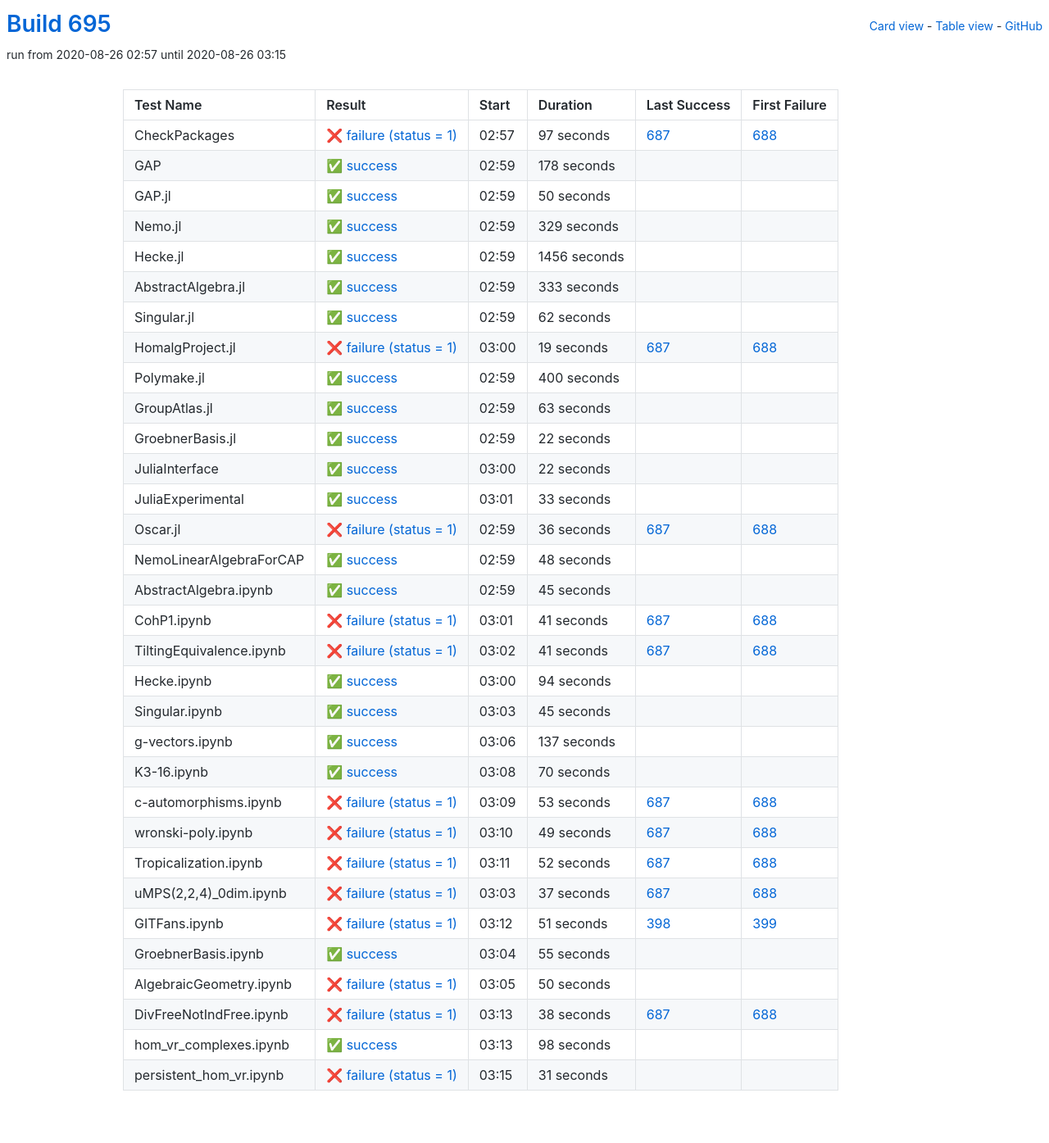
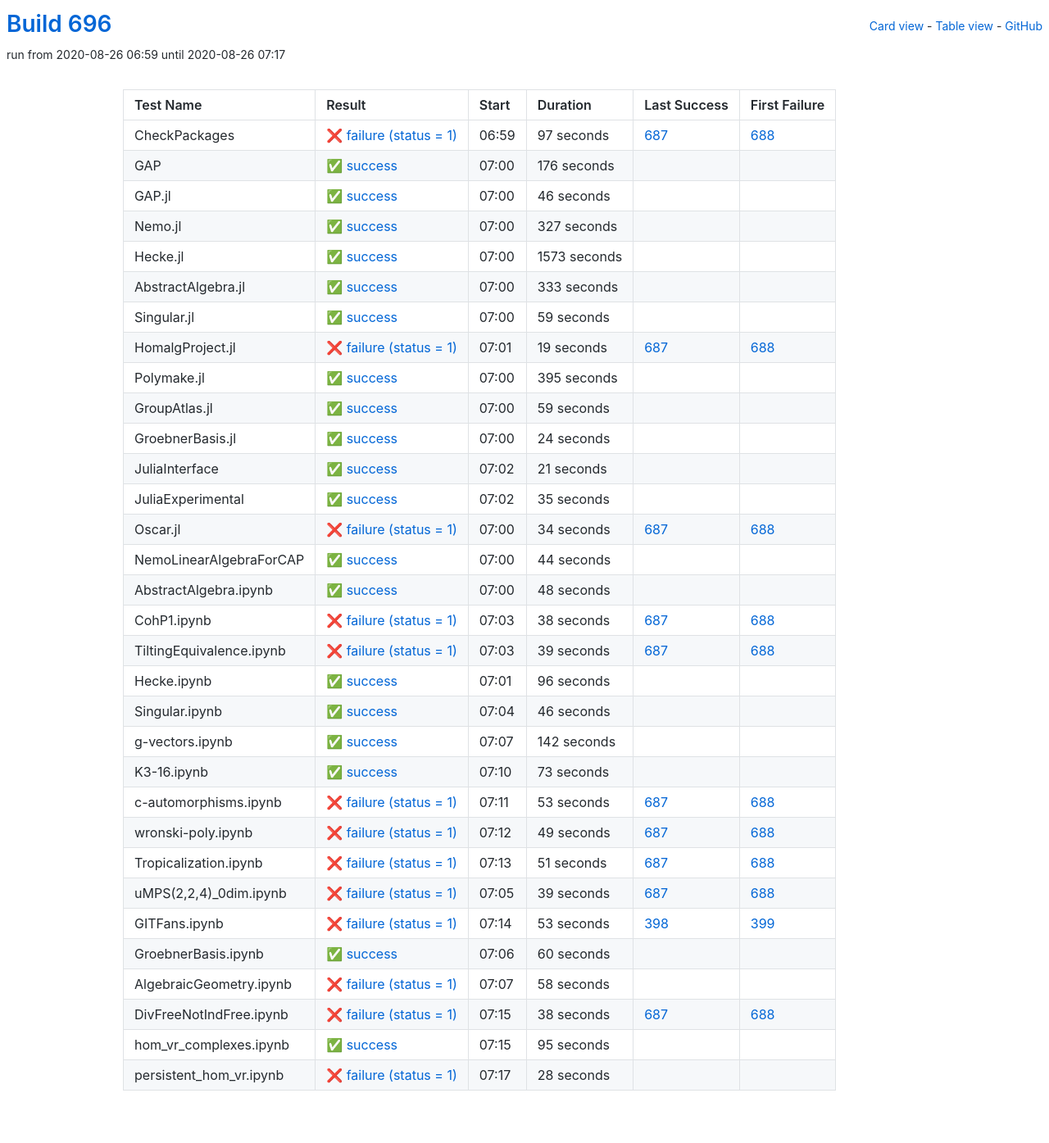
Before and after one commit to oscar-system/oscar-ci-status-stable, a Jekyll site: the page built from table.html, in a window 1280 px wide. Shown: the whole page at 82% size. Built offline with Jekyll 4.4.1, drawn with Linux system fonts in a browser that asks for light colours.

Commit message:
Build #696

```diff
--- a/_data/ci.yml
+++ b/_data/ci.yml
@@ -1,6 +1,6 @@
 ---
-build: 695
-build_url: https://oscarci.mathematik.uni-kl.de/job/oscar-stable/695/
+build: 696
+build_url: https://oscarci.mathematik.uni-kl.de/job/oscar-stable/696/
 job: oscar-stable
 organization: oscar-system
 repo: oscar-ci-status-stable
@@ -8,8 +8,8 @@ repourl: https://github.com/oscar-system/oscar-ci-status-stable
 tests:
 - name: CheckPackages
   id: checkpackages
-  log: https://oscarci.mathematik.uni-kl.de/job/oscar-stable/695/artifact/logs/build-695/CheckPackages.log
-  start: 2020-08-26 02:57
+  log: https://oscarci.mathematik.uni-kl.de/job/oscar-stable/696/artifact/logs/build-696/CheckPackages.log
+  start: 2020-08-26 06:59
   success: false
   exitcode: 1
   status: failure
@@ -20,56 +20,56 @@ tests:
   first_failure_url: https://oscarci.mathematik.uni-kl.de/job/oscar-stable/688/
 - name: GAP
   id: gap
-  log: https://oscarci.mathematik.uni-kl.de/job/oscar-stable/695/artifact/logs/build-695/GAP.log
-  start: 2020-08-26 02:59
+  log: https://oscarci.mathematik.uni-kl.de/job/oscar-stable/696/artifact/logs/build-696/GAP.log
+  start: 2020-08-26 07:00
   success: true
   exitcode: 0
   status: success
-  duration: 178
+  duration: 176
   last_success: false
   last_success_url:
   first_failure: false
   first_failure_url:
 - name: GAP.jl
   id: gap-jl
-  log: https://oscarci.mathematik.uni-kl.de/job/oscar-stable/695/artifact/logs/build-695/GAP.jl.log
-  start: 2020-08-26 02:59
+  log: https://oscarci.mathematik.uni-kl.de/job/oscar-stable/696/artifact/logs/build-696/GAP.jl.log
+  start: 2020-08-26 07:00
   success: true
   exitcode: 0
   status: success
-  duration: 50
+  duration: 46
   last_success: false
   last_success_url:
   first_failure: false
   first_failure_url:
 - name: Nemo.jl
   id: nemo-jl
-  log: https://oscarci.mathematik.uni-kl.de/job/oscar-stable/695/artifact/logs/build-695/Nemo.jl.log
-  start: 2020-08-26 02:59
+  log: https://oscarci.mathematik.uni-kl.de/job/oscar-stable/696/artifact/logs/build-696/Nemo.jl.log
+  start: 2020-08-26 07:00
   success: true
   exitcode: 0
   status: success
-  duration: 329
+  duration: 327
   last_success: false
   last_success_url:
   first_failure: false
   first_failure_url:
 - name: Hecke.jl
   id: hecke-jl
-  log: https://oscarci.mathematik.uni-kl.de/job/oscar-stable/695/artifact/logs/build-695/Hecke.jl.log
-  start: 2020-08-26 02:59
+  log: https://oscarci.mathematik.uni-kl.de/job/oscar-stable/696/artifact/logs/build-696/Hecke.jl.log
+  start: 2020-08-26 07:00
   success: true
   exitcode: 0
   status: success
-  duration: 1456
+  duration: 1573
   last_success: false
   last_success_url:
   first_failure: false
   first_failure_url:
 - name: AbstractAlgebra.jl
   id: abstractalgebra-jl
-  log: https://oscarci.mathematik.uni-kl.de/job/oscar-stable/695/artifact/logs/build-695/AbstractAlgebra.jl.log
-  start: 2020-08-26 02:59
+  log: https://oscarci.mathematik.uni-kl.de/job/oscar-stable/696/artifact/logs/build-696/AbstractAlgebra.jl.log
+  start: 2020-08-26 07:00
   success: true
   exitcode: 0
   status: success
@@ -80,20 +80,20 @@ tests:
   first_failure_url:
 - name: Singular.jl
   id: singular-jl
-  log: https://oscarci.mathematik.uni-kl.de/job/oscar-stable/695/artifact/logs/build-695/Singular.jl.log
-  start: 2020-08-26 02:59
+  log: https://oscarci.mathematik.uni-kl.de/job/oscar-stable/696/artifact/logs/build-696/Singular.jl.log
+  start: 2020-08-26 07:00
   success: true
   exitcode: 0
   status: success
-  duration: 62
+  duration: 59
   last_success: false
   last_success_url:
   first_failure: false
   first_failure_url:
 - name: HomalgProject.jl
   id: homalgproject-jl
-  log: https://oscarci.mathematik.uni-kl.de/job/oscar-stable/695/artifact/logs/build-695/HomalgProject.jl.log
-  start: 2020-08-26 03:00
+  log: https://oscarci.mathematik.uni-kl.de/job/oscar-stable/696/artifact/logs/build-696/HomalgProject.jl.log
+  start: 2020-08-26 07:01
   success: false
   exitcode: 1
   status: failure
@@ -104,80 +104,92 @@ tests:
   first_failure_url: https://oscarci.mathematik.uni-kl.de/job/oscar-stable/688/
 - name: Polymake.jl
   id: polymake-jl
-  log: https://oscarci.mathematik.uni-kl.de/job/oscar-stable/695/artifact/logs/build-695/Polymake.jl.log
-  start: 2020-08-26 02:59
+  log: https://oscarci.mathematik.uni-kl.de/job/oscar-stable/696/artifact/logs/build-696/Polymake.jl.log
+  start: 2020-08-26 07:00
   success: true
   exitcode: 0
   status: success
-  duration: 400
+  duration: 395
   last_success: false
   last_success_url:
   first_failure: false
   first_failure_url:
 - name: GroupAtlas.jl
   id: groupatlas-jl
-  log: https://oscarci.mathematik.uni-kl.de/job/oscar-stable/695/artifact/logs/build-695/GroupAtlas.jl.log
-  start: 2020-08-26 02:59
+  log: https://oscarci.mathematik.uni-kl.de/job/oscar-stable/696/artifact/logs/build-696/GroupAtlas.jl.log
+  start: 2020-08-26 07:00
   success: true
   exitcode: 0
   status: success
-  duration: 63
+  duration: 59
   last_success: false
   last_success_url:
   first_failure: false
   first_failure_url:
 - name: GroebnerBasis.jl
   id: groebnerbasis-jl
-  log: https://oscarci.mathematik.uni-kl.de/job/oscar-stable/695/artifact/logs/build-695/GroebnerBasis.jl.log
-  start: 2020-08-26 02:59
+  log: https://oscarci.mathematik.uni-kl.de/job/oscar-stable/696/artifact/logs/build-696/GroebnerBasis.jl.log
+  start: 2020-08-26 07:00
   success: true
   exitcode: 0
   status: success
-  duration: 22
+  duration: 24
   last_success: false
   last_success_url:
   first_failure: false
   first_failure_url:
 - name: JuliaInterface
   id: juliainterface
-  log: https://oscarci.mathematik.uni-kl.de/job/oscar-stable/695/artifact/logs/build-695/JuliaInterface.log
-  start: 2020-08-26 03:00
+  log: https://oscarci.mathematik.uni-kl.de/job/oscar-stable/696/artifact/logs/build-696/JuliaInterface.log
+  start: 2020-08-26 07:02
   success: true
   exitcode: 0
   status: success
-  duration: 22
+  duration: 21
   last_success: false
   last_success_url:
   first_failure: false
   first_failure_url:
 - name: JuliaExperimental
   id: juliaexperimental
-  log: https://oscarci.mathematik.uni-kl.de/job/oscar-stable/695/artifact/logs/build-695/JuliaExperimental.log
-  start: 2020-08-26 03:01
+  log: https://oscarci.mathematik.uni-kl.de/job/oscar-stable/696/artifact/logs/build-696/JuliaExperimental.log
+  start: 2020-08-26 07:02
   success: true
   exitcode: 0
   status: success
-  duration: 33
+  duration: 35
   last_success: false
   last_success_url:
   first_failure: false
   first_failure_url:
 - name: Oscar.jl
   id: oscar-jl
-  log: https://oscarci.mathematik.uni-kl.de/job/oscar-stable/695/artifact/logs/build-695/Oscar.jl.log
-  start: 2020-08-26 02:59
+  log: https://oscarci.mathematik.uni-kl.de/job/oscar-stable/696/artifact/logs/build-696/Oscar.jl.log
+  start: 2020-08-26 07:00
   success: false
   exitcode: 1
   status: failure
-  duration: 36
+  duration: 34
   last_success: 687
   last_success_url: https://oscarci.mathematik.uni-kl.de/job/oscar-stable/687/
   first_failure: 688
   first_failure_url: https://oscarci.mathematik.uni-kl.de/job/oscar-stable/688/
 - name: NemoLinearAlgebraForCAP
   id: nemolinearalgebraforcap
-  log: https://oscarci.mathematik.uni-kl.de/job/oscar-stable/695/artifact/logs/build-695/NemoLinearAlgebraForCAP.log
-  start: 2020-08-26 02:59
+  log: https://oscarci.mathematik.uni-kl.de/job/oscar-stable/696/artifact/logs/build-696/NemoLinearAlgebraForCAP.log
+  start: 2020-08-26 07:00
+  success: true
+  exitcode: 0
+  status: success
+  duration: 44
+  last_success: false
+  last_success_url:
+  first_failure: false
+  first_failure_url:
+- name: AbstractAlgebra.ipynb
+  id: abstractalgebra-ipynb
+  log: https://oscarci.mathematik.uni-kl.de/job/oscar-stable/696/artifact/logs/build-696/AbstractAlgebra.ipynb.log
+  start: 2020-08-26 07:00
   success: true
   exitcode: 0
   status: success
@@ -186,94 +198,82 @@ tests:
   last_success_url:
   first_failure: false
   first_failure_url:
-- name: AbstractAlgebra.ipynb
-  id: abstractalgebra-ipynb
-  log: https://oscarci.mathematik.uni-kl.de/job/oscar-stable/695/artifact/logs/build-695/AbstractAlgebra.ipynb.log
-  start: 2020-08-26 02:59
-  success: true
-  exitcode: 0
-  status: success
-  duration: 45
-  last_success: false
-  last_success_url:
-  first_failure: false
-  first_failure_url:
 - name: CohP1.ipynb
   id: cohp1-ipynb
-  log: https://oscarci.mathematik.uni-kl.de/job/oscar-stable/695/artifact/logs/build-695/CohP1.ipynb.log
-  start: 2020-08-26 03:01
+  log: https://oscarci.mathematik.uni-kl.de/job/oscar-stable/696/artifact/logs/build-696/CohP1.ipynb.log
+  start: 2020-08-26 07:03
   success: false
   exitcode: 1
   status: failure
-  duration: 41
+  duration: 38
   last_success: 687
   last_success_url: https://oscarci.mathematik.uni-kl.de/job/oscar-stable/687/
   first_failure: 688
   first_failure_url: https://oscarci.mathematik.uni-kl.de/job/oscar-stable/688/
 - name: TiltingEquivalence.ipynb
   id: tiltingequivalence-ipynb
-  log: https://oscarci.mathematik.uni-kl.de/job/oscar-stable/695/artifact/logs/build-695/TiltingEquivalence.ipynb.log
-  start: 2020-08-26 03:02
+  log: https://oscarci.mathematik.uni-kl.de/job/oscar-stable/696/artifact/logs/build-696/TiltingEquivalence.ipynb.log
+  start: 2020-08-26 07:03
   success: false
   exitcode: 1
   status: failure
-  duration: 41
+  duration: 39
   last_success: 687
   last_success_url: https://oscarci.mathematik.uni-kl.de/job/oscar-stable/687/
   first_failure: 688
   first_failure_url: https://oscarci.mathematik.uni-kl.de/job/oscar-stable/688/
 - name: Hecke.ipynb
   id: hecke-ipynb
-  log: https://oscarci.mathematik.uni-kl.de/job/oscar-stable/695/artifact/logs/build-695/Hecke.ipynb.log
-  start: 2020-08-26 03:00
+  log: https://oscarci.mathematik.uni-kl.de/job/oscar-stable/696/artifact/logs/build-696/Hecke.ipynb.log
+  start: 2020-08-26 07:01
   success: true
   exitcode: 0
   status: success
-  duration: 94
+  duration: 96
   last_success: false
   last_success_url:
   first_failure: false
   first_failure_url:
 - name: Singular.ipynb
   id: singular-ipynb
-  log: https://oscarci.mathematik.uni-kl.de/job/oscar-stable/695/artifact/logs/build-695/Singular.ipynb.log
-  start: 2020-08-26 03:03
+  log: https://oscarci.mathematik.uni-kl.de/job/oscar-stable/696/artifact/logs/build-696/Singular.ipynb.log
+  start: 2020-08-26 07:04
   success: true
   exitcode: 0
   status: success
-  duration: 45
+  duration: 46
   last_success: false
   last_success_url:
   first_failure: false
   first_failure_url:
 - name: g-vectors.ipynb
   id: g-vectors-ipynb
-  log: https://oscarci.mathematik.uni-kl.de/job/oscar-stable/695/artifact/logs/build-695/g-vectors.ipynb.log
-  start: 2020-08-26 03:06
+  log: https://oscarci.mathematik.uni-kl.de/job/oscar-stable/696/artifact/logs/build-696/g-vectors.ipynb.log
+  start: 2020-08-26 07:07
   success: true
   exitcode: 0
   status: success
-  duration: 137
+  duration: 142
   last_success: false
   last_success_url:
   first_failure: false
   first_failure_url:
 - name: K3-16.ipynb
   id: k3-16-ipynb
-  log: https://oscarci.mathematik.uni-kl.de/job/oscar-stable/695/artifact/logs/build-695/K3-16.ipynb.log
-  start: 2020-08-26 03:08
+  log: https://oscarci.mathematik.uni-kl.de/job/oscar-stable/696/artifact/logs/build-696/K3-16.ipynb.log
+  start: 2020-08-26 07:10
   success: true
   exitcode: 0
   status: success
-  duration: 70
+  duration: 73
   last_success: false
   last_success_url:
   first_failure: false
   first_failure_url:
 - name: c-automorphisms.ipynb
   id: c-automorphisms-ipynb
-  log: https://oscarci.mathematik.uni-kl.de/job/oscar-stable/695/artifact/logs/build-695/c-automorphisms.ipynb.log
-  start: 2020-08-26 03:09
+  log: https://oscarci.mathematik.uni-kl.de/job/oscar-stable/696/artifact/logs/build-696/c-automorphisms.ipynb.log
+  start: 2020-08-26 07:11
   success: false
   exitcode: 1
   status: failure
@@ -284,8 +284,8 @@ tests:
   first_failure_url: https://oscarci.mathematik.uni-kl.de/job/oscar-stable/688/
 - name: wronski-poly.ipynb
   id: wronski-poly-ipynb
-  log: https://oscarci.mathematik.uni-kl.de/job/oscar-stable/695/artifact/logs/build-695/wronski-poly.ipynb.log
-  start: 2020-08-26 03:10
+  log: https://oscarci.mathematik.uni-kl.de/job/oscar-stable/696/artifact/logs/build-696/wronski-poly.ipynb.log
+  start: 2020-08-26 07:12
   success: false
   exitcode: 1
   status: failure
@@ -296,68 +296,68 @@ tests:
   first_failure_url: https://oscarci.mathematik.uni-kl.de/job/oscar-stable/688/
 - name: Tropicalization.ipynb
   id: tropicalization-ipynb
-  log: https://oscarci.mathematik.uni-kl.de/job/oscar-stable/695/artifact/logs/build-695/Tropicalization.ipynb.log
-  start: 2020-08-26 03:11
+  log: https://oscarci.mathematik.uni-kl.de/job/oscar-stable/696/artifact/logs/build-696/Tropicalization.ipynb.log
+  start: 2020-08-26 07:13
   success: false
   exitcode: 1
   status: failure
-  duration: 52
+  duration: 51
   last_success: 687
   last_success_url: https://oscarci.mathematik.uni-kl.de/job/oscar-stable/687/
   first_failure: 688
   first_failure_url: https://oscarci.mathematik.uni-kl.de/job/oscar-stable/688/
 - name: uMPS(2,2,4)_0dim.ipynb
   id: umps-2-2-4-0dim-ipynb
-  log: https://oscarci.mathematik.uni-kl.de/job/oscar-stable/695/artifact/logs/build-695/uMPS-2-2-4-_0dim.ipynb.log
-  start: 2020-08-26 03:03
+  log: https://oscarci.mathematik.uni-kl.de/job/oscar-stable/696/artifact/logs/build-696/uMPS-2-2-4-_0dim.ipynb.log
+  start: 2020-08-26 07:05
   success: false
   exitcode: 1
   status: failure
-  duration: 37
+  duration: 39
   last_success: 687
   last_success_url: https://oscarci.mathematik.uni-kl.de/job/oscar-stable/687/
   first_failure: 688
   first_failure_url: https://oscarci.mathematik.uni-kl.de/job/oscar-stable/688/
 - name: GITFans.ipynb
   id: gitfans-ipynb
-  log: https://oscarci.mathematik.uni-kl.de/job/oscar-stable/695/artifact/logs/build-695/GITFans.ipynb.log
-  start: 2020-08-26 03:12
+  log: https://oscarci.mathematik.uni-kl.de/job/oscar-stable/696/artifact/logs/build-696/GITFans.ipynb.log
+  start: 2020-08-26 07:14
   success: false
   exitcode: 1
   status: failure
-  duration: 51
+  duration: 53
   last_success: 398
   last_success_url: https://oscarci.mathematik.uni-kl.de/job/oscar-stable/398/
   first_failure: 399
   first_failure_url: https://oscarci.mathematik.uni-kl.de/job/oscar-stable/399/
 - name: GroebnerBasis.ipynb
   id: groebnerbasis-ipynb
-  log: https://oscarci.mathematik.uni-kl.de/job/oscar-stable/695/artifact/logs/build-695/GroebnerBasis.ipynb.log
-  start: 2020-08-26 03:04
+  log: https://oscarci.mathematik.uni-kl.de/job/oscar-stable/696/artifact/logs/build-696/GroebnerBasis.ipynb.log
+  start: 2020-08-26 07:06
   success: true
   exitcode: 0
   status: success
-  duration: 55
+  duration: 60
   last_success: false
   last_success_url:
   first_failure: false
   first_failure_url:
 - name: AlgebraicGeometry.ipynb
   id: algebraicgeometry-ipynb
-  log: https://oscarci.mathematik.uni-kl.de/job/oscar-stable/695/artifact/logs/build-695/AlgebraicGeometry.ipynb.log
-  start: 2020-08-26 03:05
+  log: https://oscarci.mathematik.uni-kl.de/job/oscar-stable/696/artifact/logs/build-696/AlgebraicGeometry.ipynb.log
+  start: 2020-08-26 07:07
   success: false
   exitcode: 1
   status: failure
-  duration: 50
+  duration: 58
   last_success: false
   last_success_url:
   first_failure: false
   first_failure_url:
 - name: DivFreeNotIndFree.ipynb
   id: divfreenotindfree-ipynb
-  log: https://oscarci.mathematik.uni-kl.de/job/oscar-stable/695/artifact/logs/build-695/DivFreeNotIndFree.ipynb.log
-  start: 2020-08-26 03:13
+  log: https://oscarci.mathematik.uni-kl.de/job/oscar-stable/696/artifact/logs/build-696/DivFreeNotIndFree.ipynb.log
+  start: 2020-08-26 07:15
   success: false
   exitcode: 1
   status: failure
@@ -368,24 +368,24 @@ tests:
   first_failure_url: https://oscarci.mathematik.uni-kl.de/job/oscar-stable/688/
 - name: hom_vr_complexes.ipynb
   id: hom-vr-complexes-ipynb
-  log: https://oscarci.mathematik.uni-kl.de/job/oscar-stable/695/artifact/logs/build-695/hom_vr_complexes.ipynb.log
-  start: 2020-08-26 03:13
+  log: https://oscarci.mathematik.uni-kl.de/job/oscar-stable/696/artifact/logs/build-696/hom_vr_complexes.ipynb.log
+  start: 2020-08-26 07:15
   success: true
   exitcode: 0
   status: success
-  duration: 98
+  duration: 95
   last_success: false
   last_success_url:
   first_failure: false
   first_failure_url:
 - name: persistent_hom_vr.ipynb
   id: persistent-hom-vr-ipynb
-  log: https://oscarci.mathematik.uni-kl.de/job/oscar-stable/695/artifact/logs/build-695/persistent_hom_vr.ipynb.log
-  start: 2020-08-26 03:15
+  log: https://oscarci.mathematik.uni-kl.de/job/oscar-stable/696/artifact/logs/build-696/persistent_hom_vr.ipynb.log
+  start: 2020-08-26 07:17
   success: false
   exitcode: 1
   status: failure
-  duration: 31
+  duration: 28
   last_success: false
   last_success_url:
   first_failure: false
```
Also changed, not shown: README.md.
